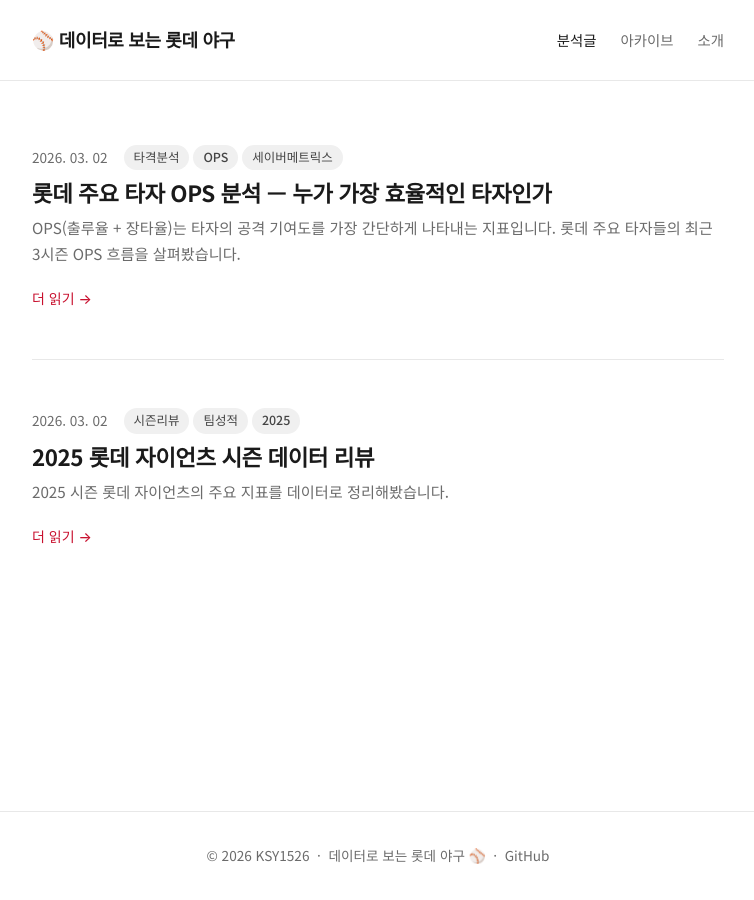
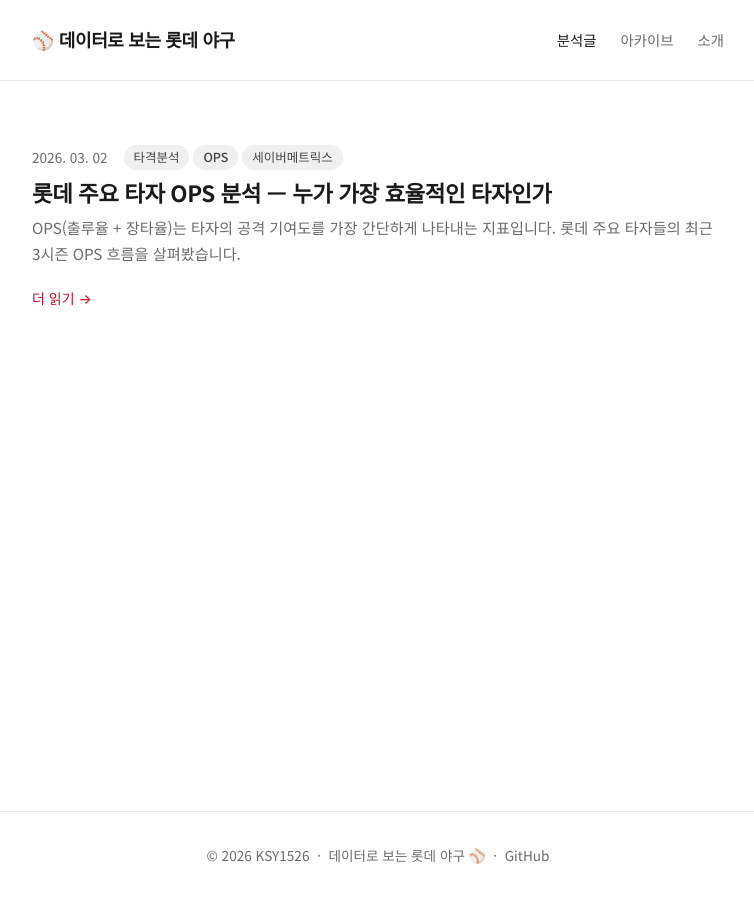
Before and after one commit to KSY1526/PROJECT_B, a Jekyll site: the page built from index.html, in a window 1280 px wide. Shown: the whole page, without its empty margins (262-1016 px from the left). Built offline with Jekyll 4.4.1, drawn with Linux system fonts in a browser that asks for light colours; the list of posts is cut into pages by our own code; part of the change alters nothing that is shown.

Commit message:
Fix liquid error and future date issue

```diff
--- a/_config.yml
+++ b/_config.yml
@@ -7,6 +7,7 @@ author:
   github: "KSY1526"
 
 # 빌드 설정
+future: true
 markdown: kramdown
 highlighter: rouge
 permalink: /:year/:month/:day/:title/
--- a/_posts/2026-03-02-lotte-2025-season-review.md
+++ /dev/null
@@ -1,33 +0,0 @@
----
-layout: post
-title: "2025 롯데 자이언츠 시즌 데이터 리뷰"
-date: 2026-03-02 12:00:00 +0900
-tags: [시즌리뷰, 팀성적, 2025]
----
-
-2025 시즌 롯데 자이언츠의 주요 지표를 데이터로 정리해봤습니다.
-
-## 팀 타격 성적
-
-| 지표 | 수치 | 리그 순위 |
-|------|------|----------|
-| 팀 타율 | .268 | 5위 |
-| 팀 OPS | .742 | 4위 |
-| 팀 홈런 | 112개 | 6위 |
-| 팀 득점 | 587점 | 5위 |
-
-## 팀 투수 성적
-
-| 지표 | 수치 | 리그 순위 |
-|------|------|----------|
-| 팀 ERA | 4.21 | 4위 |
-| 팀 WHIP | 1.38 | 5위 |
-| QS 횟수 | 68회 | 3위 |
-
-## 눈에 띄는 점
-
-선발 로테이션의 안정성은 리그 상위권이었지만, 불펜 ERA가 문제였습니다. 특히 7~8회 이닝에서 실점이 집중된 패턴이 보였습니다.
-
-타선은 출루율(.338)에 비해 장타율이 아쉬웠고, 주자 있는 상황에서 적시타 비율이 리그 평균을 밑돌았습니다.
-
-다음 포스팅에서는 선발 투수 개인별 세부 지표를 분석해보겠습니다.
```
